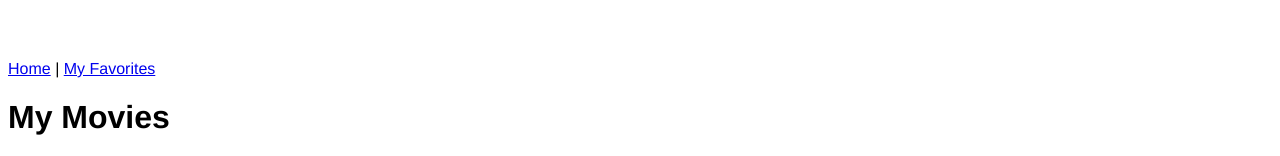
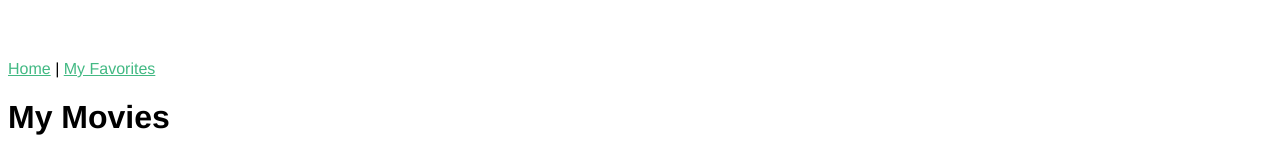
Before and after one commit to GirasolXimena/movies-vue, a Vue app: page / in a window 1280 px wide. Shown: the top 156 px of the page. Built offline with nearby package versions, Linux system fonts and the light colour scheme; grey boxes are pictures that could not be loaded.

Commit message:
update link color

```diff
--- a/src/App.vue
+++ b/src/App.vue
@@ -57,4 +57,7 @@ export default defineComponent({
 .fade-leave-to {
   opacity: 0;
 }
+a {
+  color: #42b983;
+}
 </style>
--- a/src/components/Card.vue
+++ b/src/components/Card.vue
@@ -50,9 +50,6 @@ const props = defineProps<{
 img {
   max-width: 100%;
 }
-a {
-  color: #42b983;
-}
 
 label {
   margin: 0 0.5em;
--- a/src/views/Favorites.vue
+++ b/src/views/Favorites.vue
@@ -22,9 +22,6 @@ import FavoritesList from '../components/FavoritesList.vue';
   flex-wrap: wrap;
   justify-content: space-around;
 }
-a {
-  color: #42b983;
-}
 
 label {
   margin: 0 0.5em;
```
